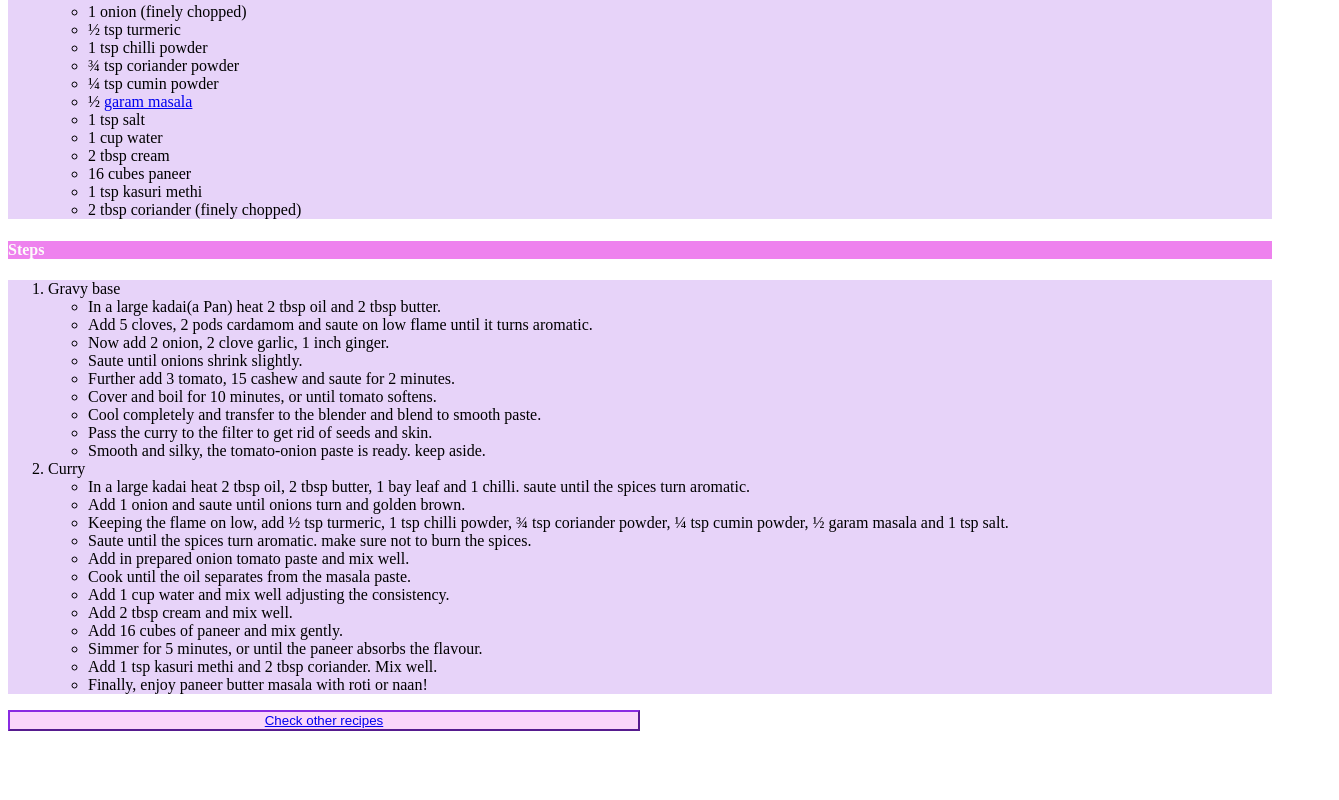
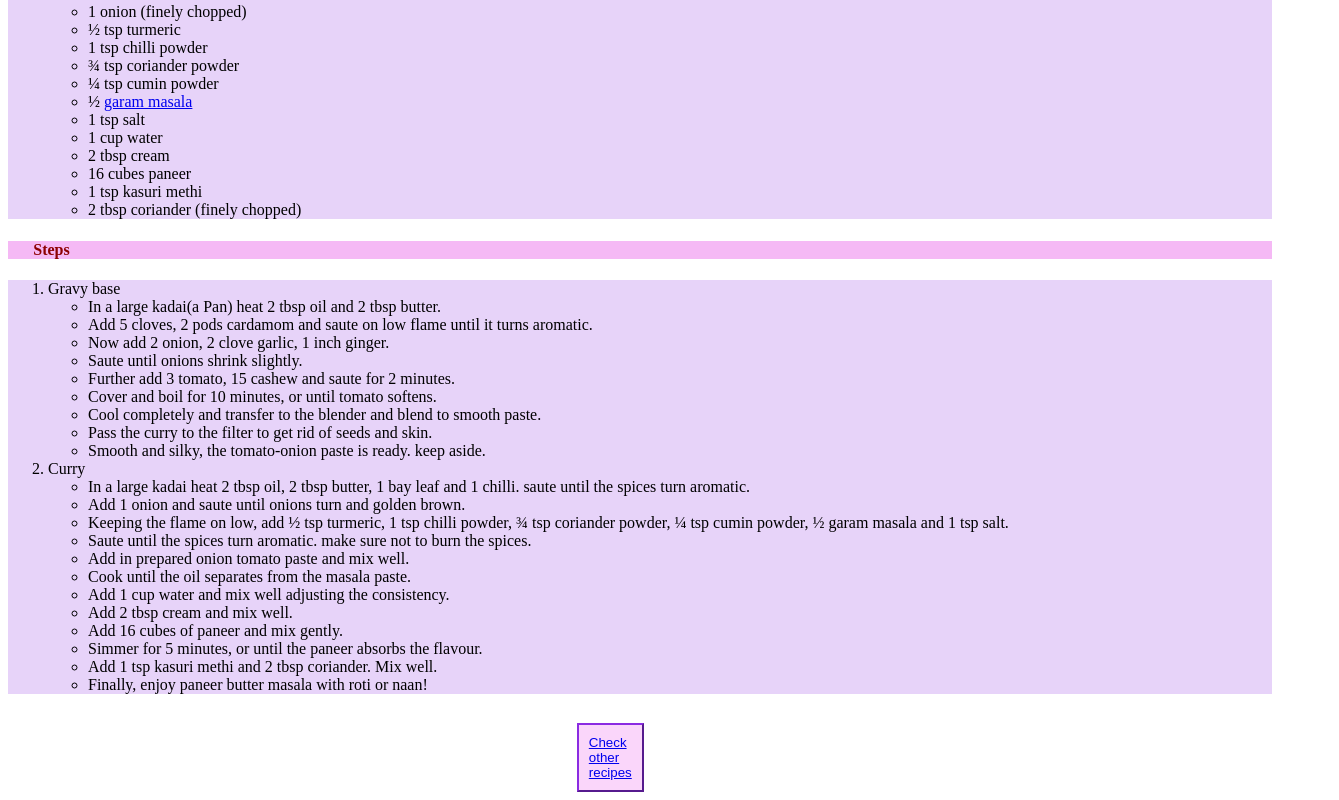
Before and after one commit to captain-nemo-1/odin-recipes, a plain HTML site: page recipes/curry.html in a window 1280 px wide. Shown: the part 1026-1826 px from the top of the page, 1339 px wide, since content can reach past the window. Before the commit the page ends 1765 px from the top, so only its background shows below. Drawn offline with Linux system fonts and the light colour scheme.

Commit message:
Edit CSS parameters

```diff
--- a/recipes/curry.html
+++ b/recipes/curry.html
@@ -28,8 +28,8 @@
                 <li>3 tomato (sliced)</li>
                 <li>15 cashews</li>
             </ul>
-            <li>For the Curry </li>
-            <ul>
+            <li class="sublist">For the Curry </li>
+            <ul class="sublist" id="subsublist">
                 <li>2 tbsp oil</li>
                 <li>2 tbsp butter</li>
                 <li>1 bay leaf</li>
--- a/style.css
+++ b/style.css
@@ -10,7 +10,7 @@ h3{
 }
 
 .subheading{
-    background-color: violet;
+    background-color: rgb(83, 21, 83);
     color: rgb(253, 252, 250);
 
 }
@@ -27,8 +27,9 @@ h3{
 }
 
 h4{
-    background-color: violet;
-    color: rgb(253, 252, 250);
+    background-color: rgba(238, 130, 238, 0.562);
+    color: rgb(141, 1, 1);
+    padding-left: 2%;
 }
 
 .recipe-pic{
@@ -45,8 +46,9 @@ h4{
 #button{
     background-color: rgba(238, 130, 238, 0.329);
     border-color: blueviolet;
-    text-align: center;
-    margin-left: auto;
-    margin-right: auto;
-    width: 50%;
+    text-align: justify;
+    margin-left: 45%;
+    margin-right: 55%;
+    margin-top: 1%;
+    padding: 10px;
 }
```
